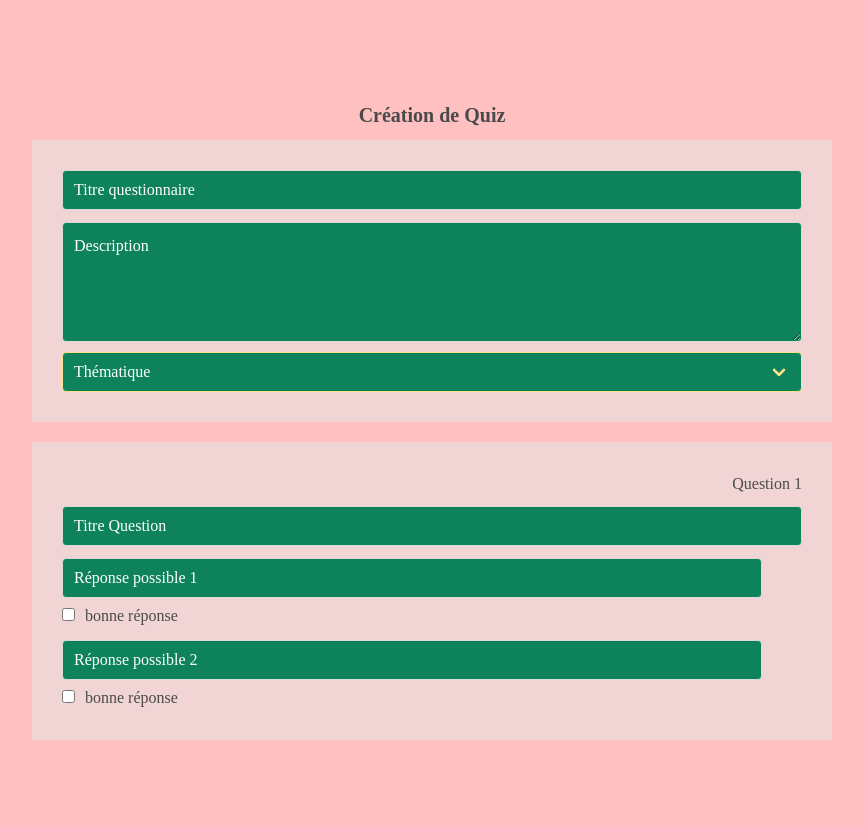
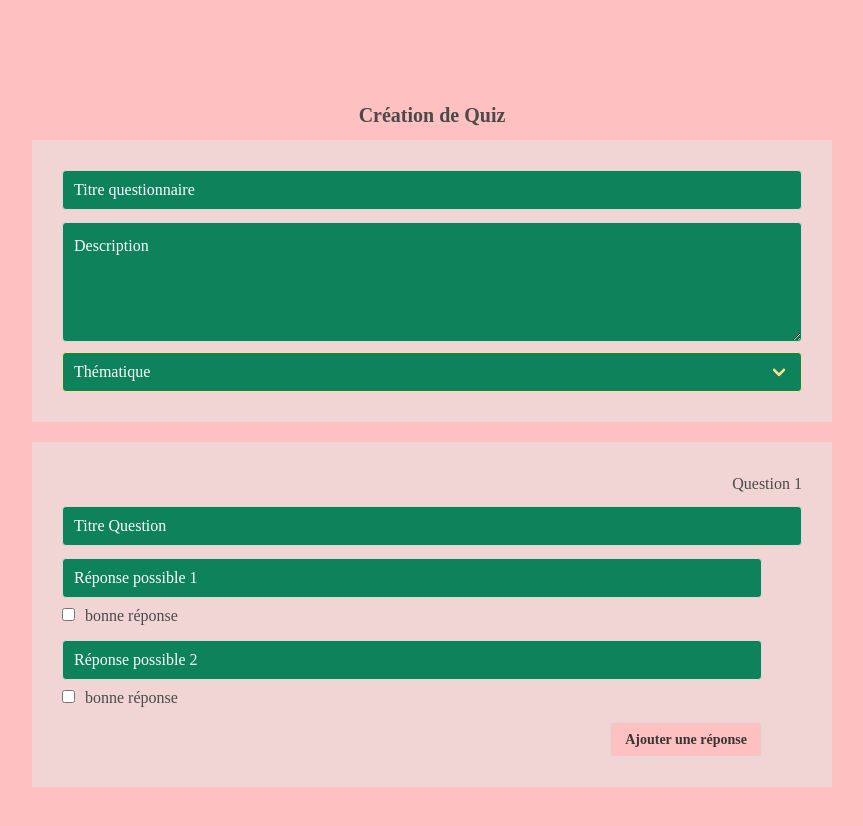
Before and after one commit to margauxln/quizandlearn, a React (Create React App) app in the folder frontend/: page /create-quiz in a window 1280 px wide. Shown: the top 826 px of the page, without its empty margins (208-1071 px from the left). Built offline with nearby package versions, Linux system fonts and the light colour scheme; sample sign-in values are in the browser's storage.

Commit message:
feat-US7- add question button

```diff
--- a/frontend/src/pages/QuizCreation/QuizCreation.css
+++ b/frontend/src/pages/QuizCreation/QuizCreation.css
@@ -74,13 +74,31 @@
 }
 
 #replyField {
-    width: 700px;
+    width: 100%;
     padding-left: 0px;
 }
 
 #quizCreationFormContainer input[type="checkBox"]{
     margin-right: 10px;
     margin-top: 10px;
+}
+
+.repliesContainer{
+    max-width: 700px;
+}
+
+.addQuestionContainer{
+    display: flex;
+    justify-content: flex-end;
+}
+
+.addQuestion{
+    background-color: #FEC0C0;
+    font-family: "Sporting", "sans-serif";
+    font-weight: bold;
+    cursor: pointer;
+    justify-content: flex-end;
+    font-size: 14px;
 }
 
 /*Error messages*/
--- a/frontend/src/pages/QuizCreation/QuizCreation.jsx
+++ b/frontend/src/pages/QuizCreation/QuizCreation.jsx
@@ -124,6 +124,7 @@ const QuizCreation = () => {
                             </span> : null}
                         </div>
 
+                        <div className="repliesContainer">
                             {/*Reply 1*/}
                             <div className="field" id="replyField">
                                 <label HTMLlFor="reply" className="sr-only"></label>
@@ -178,6 +179,15 @@ const QuizCreation = () => {
                                 </label>
                             </div>
 
+                            <div className="buttonContainer addQuestionContainer">
+                                <input
+                                    className="button addQuestion"
+                                    type="button"
+                                    value="Ajouter une réponse"
+                                />
+                            </div>
+                        </div>
+
                     </div>
 
 
```
Lines whose indentation alone changed are shown as unchanged.
